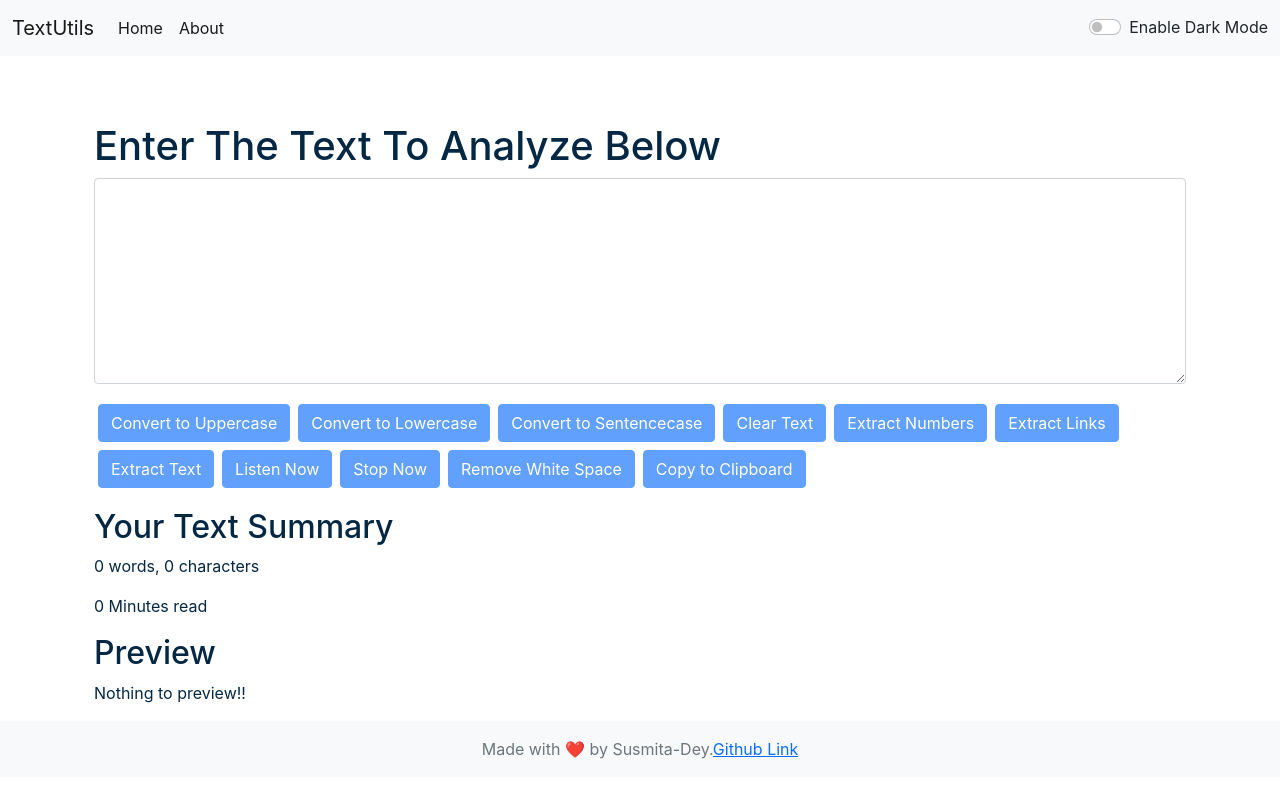
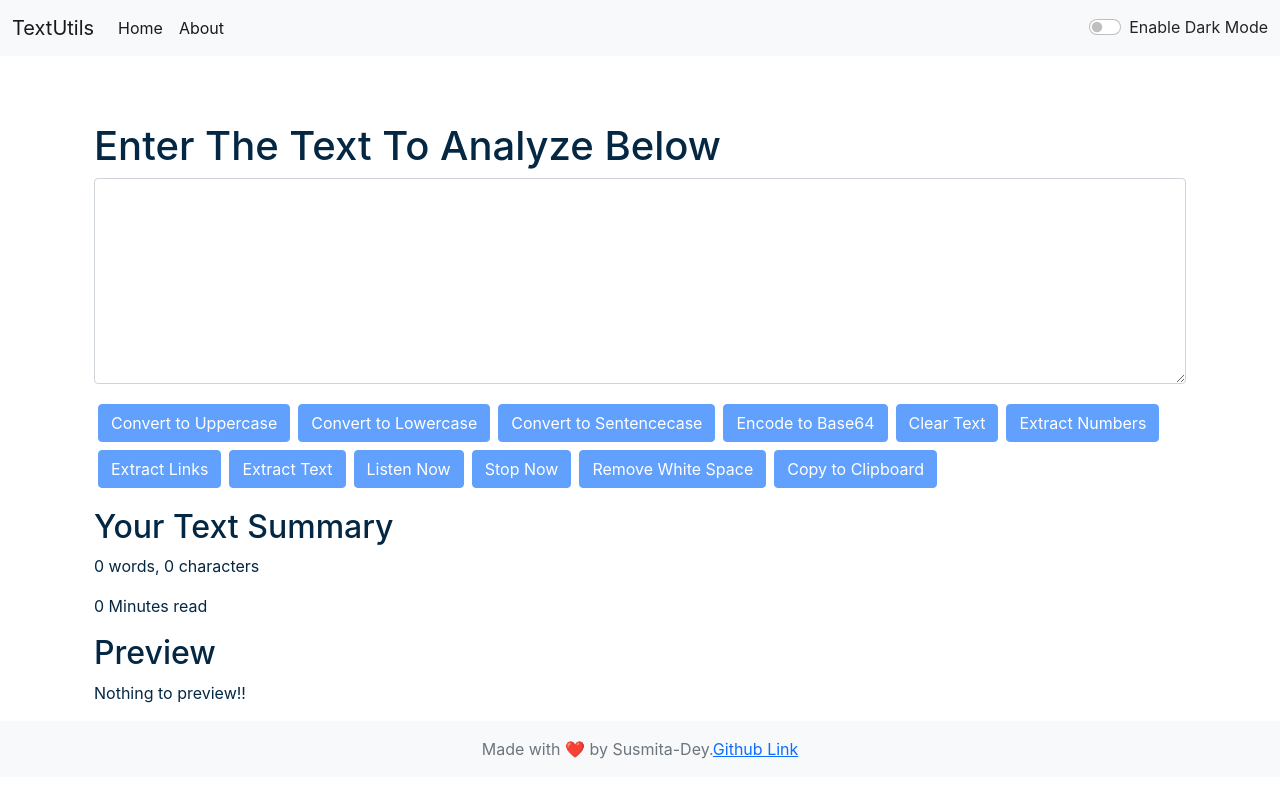
Before and after one commit to Susmita-Dey/TextUtils, a React (Create React App) app: page / in a window 1280 px wide. Built offline with nearby package versions, Linux system fonts and the light colour scheme; the HTML template or start-up script is replaced by a standard one.

Commit message:
add base64 encoding

```diff
--- a/src/components/TextForm.js
+++ b/src/components/TextForm.js
@@ -1,6 +1,15 @@
 import React, { useState } from "react";
+import { Buffer } from 'buffer';
 
 export default function TextForm(props) {
+
+  //function to convert text into base64 encoding
+  const handlebase64Click = () => {
+    let encodedData = Buffer.from(text).toString('base64');
+    setText(encodedData);
+    props.showAlert("Converted to Base64 encoding", "success");
+  }
+  //---------------------------------------------
   const handleUpClick = () => {
     // console.log("Uppercase was clicked!" + text);
     let newText = text.toUpperCase();
@@ -13,7 +22,7 @@ export default function TextForm(props) {
     setText(newText);
     props.showAlert("Converted to lowercase", "success");
   };
-  const handleSentenceClick = () =>{
+  const handleSentenceClick = () => {
     let newText = text.toLowerCase().split(' ');
     for (var i = 0; i < newText.length; i++) {
       newText[i] = newText[i].charAt(0).toUpperCase() + newText[i].slice(1);
@@ -23,7 +32,7 @@ export default function TextForm(props) {
     props.showAlert("Converted to Sentencecase", "success");
   };
   const handleClearClick = () => {
-    if(window.confirm("Do you want to delete the text")) {
+    if (window.confirm("Do you want to delete the text")) {
       let newText = "";
       setText(newText);
       props.showAlert("Text has been cleared", "success");
@@ -45,11 +54,11 @@ export default function TextForm(props) {
   };
   const handleRemoveWhiteSpaceClick = () => {
     let res = "";
-	 for(let i = 0; i < text.length - 1; i++){
-		 if(text[i] == ' ' && text[i + 1] == ' ') continue;
+    for (let i = 0; i < text.length - 1; i++) {
+      if (text[i] == ' ' && text[i + 1] == ' ') continue;
       else res += text[i];
     }
-	 if(text[text.length - 1] != ' ') res += text[text.length - 1];
+    if (text[text.length - 1] != ' ') res += text[text.length - 1];
     //console.log(res);
     setText(res);
     props.showAlert("White space removed", "success");
@@ -145,6 +154,13 @@ export default function TextForm(props) {
         <button
           disabled={text.length === 0}
           className="btn btn-primary mx-1 my-1"
+          onClick={handlebase64Click}
+        >
+          Encode to Base64
+        </button>
+        <button
+          disabled={text.length === 0}
+          className="btn btn-primary mx-1 my-1"
           onClick={handleClearClick}
         >
           Clear Text
```
Lines whose indentation alone changed are shown as unchanged.
